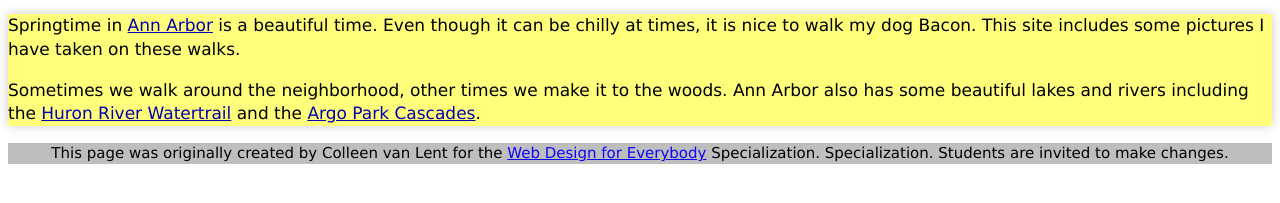
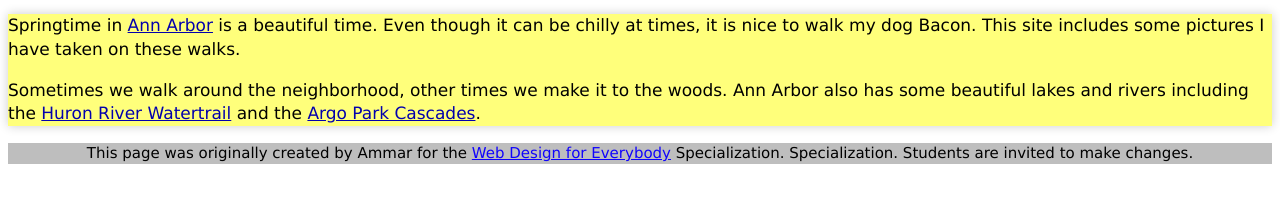
Before and after one commit to fante123456/mdhrk2001-Homework_One-CSS-, a plain HTML site: page index.html in a window 1280 px wide. Shown: the part 119-322 px from the top of the page. Drawn offline with Linux system fonts and the light colour scheme.

Commit message:
Update index.html

```diff
--- a/index.html
+++ b/index.html
@@ -33,7 +33,7 @@
 
   </main>
   <footer>
-    <p>This page was originally created by Colleen van Lent for the <a
+    <p>This page was originally created by Ammar for the <a
         href="https://www.coursera.org/specializations/web-design"> Web Design for Everybody</a> Specialization.
       Specialization. Students are invited to make changes.</p>
   </footer>
```
